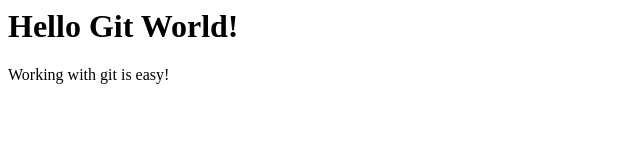
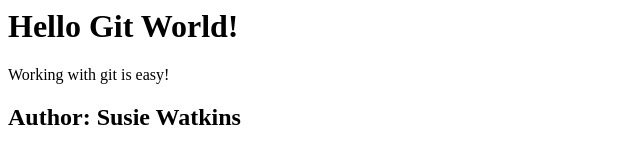
Before and after one commit to sewatkins/GitGithubMasterclass, a plain HTML site: page index.html in a window 1280 px wide. Shown: the whole page, without its empty margins (0-640 px from the left). Drawn offline with Linux system fonts and the light colour scheme.

Commit message:
Add Author
I have added a header to the index.html file that now contains my name
as the author of the file.

```diff
--- a/index.html
+++ b/index.html
@@ -3,3 +3,6 @@
 <div>
     <p>Working with git is easy!</p>
 </div>
+<h2>
+    Author: Susie Watkins
+</h2>
```
